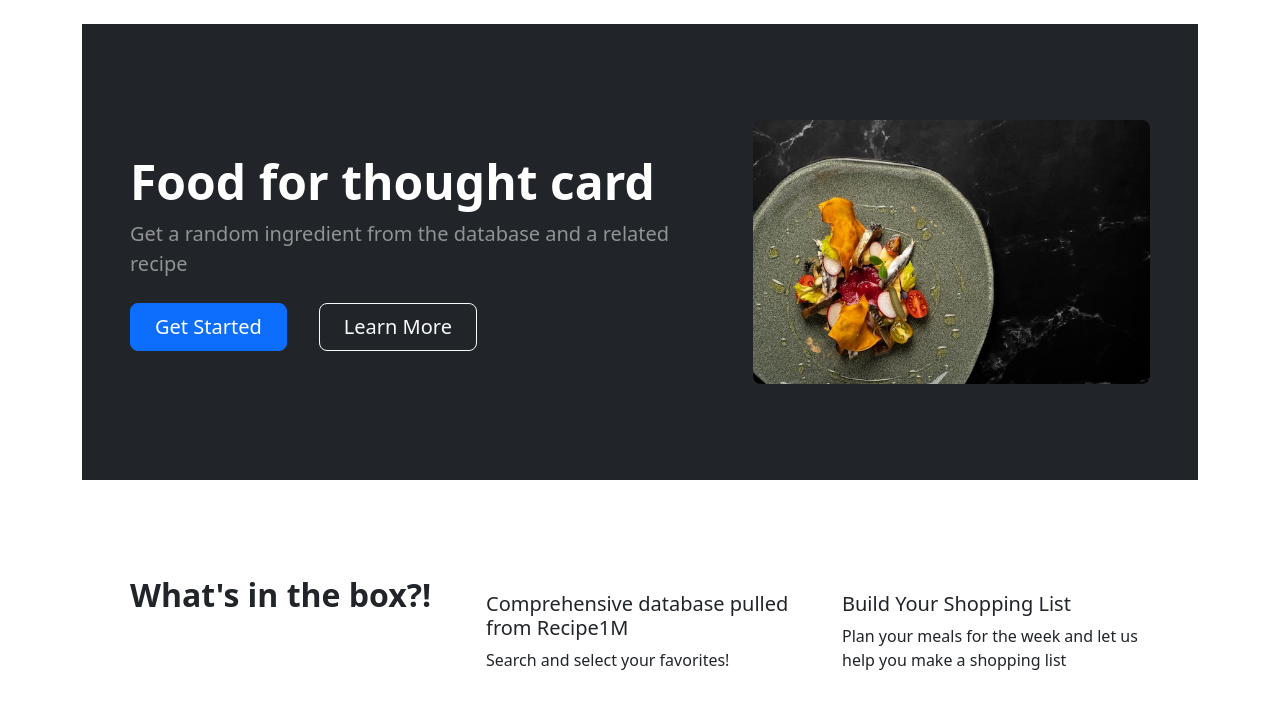
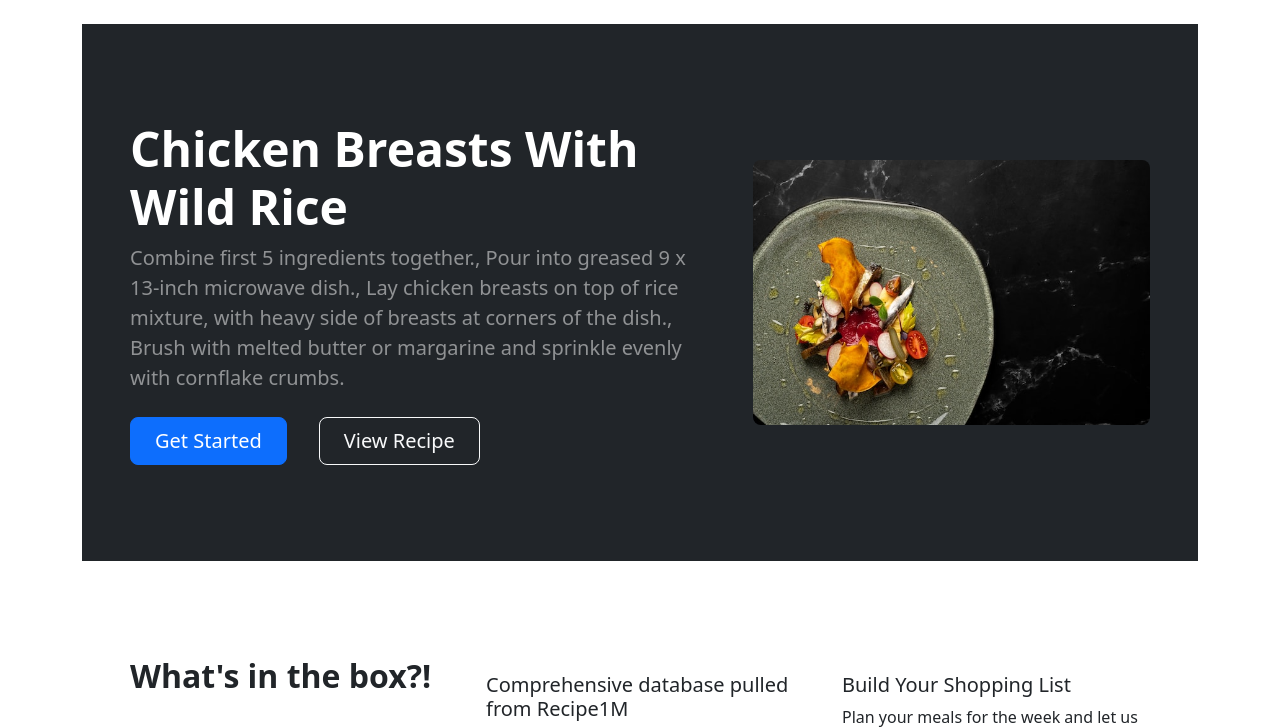
Before and after one commit to robert-daniels/CartBuilder, a Django app: page /cartbuilder/ in a window 1280 px wide. Shown: the part 56-783 px from the top of the page. Run offline with Django 4.2, Linux system fonts and the light colour scheme; data comes from the database, SQL or seed files in the repository; grey boxes labelled with a size stand in for pictures from a placeholder-image service; some libraries are stand-ins or nearby versions.

Commit message:
Made food_for_thought_card (frontpage dynamic)

```diff
--- a/CartBuilderApplication/CartBuilder/models.py
+++ b/CartBuilderApplication/CartBuilder/models.py
@@ -216,20 +216,26 @@ class SimpleRecipe(models.Model):
     recipeKey = models.IntegerField(primary_key=True)
     recipeName = models.CharField(max_length=60)
 
+
 class SimpleIngredient(models.Model):
     Ingredients_ID = models.IntegerField(primary_key=True)
     Ingredients_Name = models.CharField(max_length=60)
+
 
 class SimpleNERIngredient(models.Model):
     recipeKey = models.IntegerField()
     NER_Name = models.CharField(max_length=60)
 
+
 class SimpleRecipeIngredientBlurb(models.Model):
     recipeKey = models.IntegerField()
     ingredients = models.TextField()
+
+
 class SimpleRecipeDirection(models.Model):
     recipeKey = models.IntegerField()
     directions = models.TextField()
+
 
 class SimpleMaster(models.Model):
     recipeKey = models.IntegerField()
--- a/CartBuilderApplication/CartBuilder/views.py
+++ b/CartBuilderApplication/CartBuilder/views.py
@@ -4,6 +4,7 @@ from django.http import HttpResponse
 from django.views.generic import ListView
 from .models import Recipe
 from django.shortcuts import render, get_object_or_404
+import random
 
 
 class SearchView(ListView):
@@ -23,9 +24,18 @@ class SearchView(ListView):
 
 # Create your views here.
 def home(request):
-    popular_recipes = Recipe.get_popular_recipes()
-    ctx = {'popular_recipes': popular_recipes}
-    return render(request, 'home.html', ctx)
+    # Get all recipeKeys from the SimpleMaster model
+    recipe_keys = SimpleMaster.objects.values_list('recipeKey', flat=True)
+
+    # Select a random recipeKey
+    random_key = random.choice(recipe_keys)
+
+    # Retrieve the recipe with the selected recipeKey
+    random_recipe = SimpleMaster.objects.get(recipeKey=random_key)
+
+    context = {'random_recipe': random_recipe}
+
+    return render(request, 'home.html', context)
 
 
 def about(request):
@@ -37,13 +47,15 @@ def recipes(request):
     context = {'full_recipe_list': recipe_list}
     return render(request, 'recipes.html', context)
 
+
 def recipe(request, requestedRecipeKey):
     recipeObject = SimpleMaster.objects.get(recipeKey=requestedRecipeKey)
     context = {'recipe': recipeObject}
     return render(request, 'recipe.html', context)
 
+
 def search(request):
-    searchTerm = request.GET.get('query','')
+    searchTerm = request.GET.get('query', '')
     searchResults = SimpleMaster.objects.filter(recipeNER__contains=searchTerm).values()
     context = {'searchResults': searchResults, 'query': searchTerm}
     return render(request, 'search.html', context)
--- a/CartBuilderApplication/templates/components/home_page/food_for_thought_card.html
+++ b/CartBuilderApplication/templates/components/home_page/food_for_thought_card.html
@@ -5,11 +5,11 @@
         <div class="row gx-5 align-items-center justify-content-center">
             <div class="col-lg-8 col-xl-7 col-xxl-6">
                 <div class="my-5 text-center text-xl-start">
-                    <h1 class="display-5 fw-bolder text-white mb-2">Food for thought card</h1>
-                    <p class="lead fw-normal text-white-50 mb-4">Get a random ingredient from the database and a related recipe</p>
+                    <h1 class="display-5 fw-bolder text-white mb-2">{{ random_recipe.recipeTitle }}</h1>
+                    <p class="lead fw-normal text-white-50 mb-4">{{ random_recipe.recipeDirections }}</p>
                     <div class="d-grid gap-3 d-sm-flex justify-content-sm-center justify-content-xl-start">
                         <a class="btn btn-primary btn-lg px-4 me-sm-3" href="#features">Get Started</a>
-                        <a class="btn btn-outline-light btn-lg px-4" href="{% url 'about' %}">Learn More</a>
+                        <a class="btn btn-outline-light btn-lg px-4" href="{% url 'recipe' requestedRecipeKey=random_recipe.recipeKey %}">View Recipe</a>
                     </div>
                 </div>
             </div>
```
